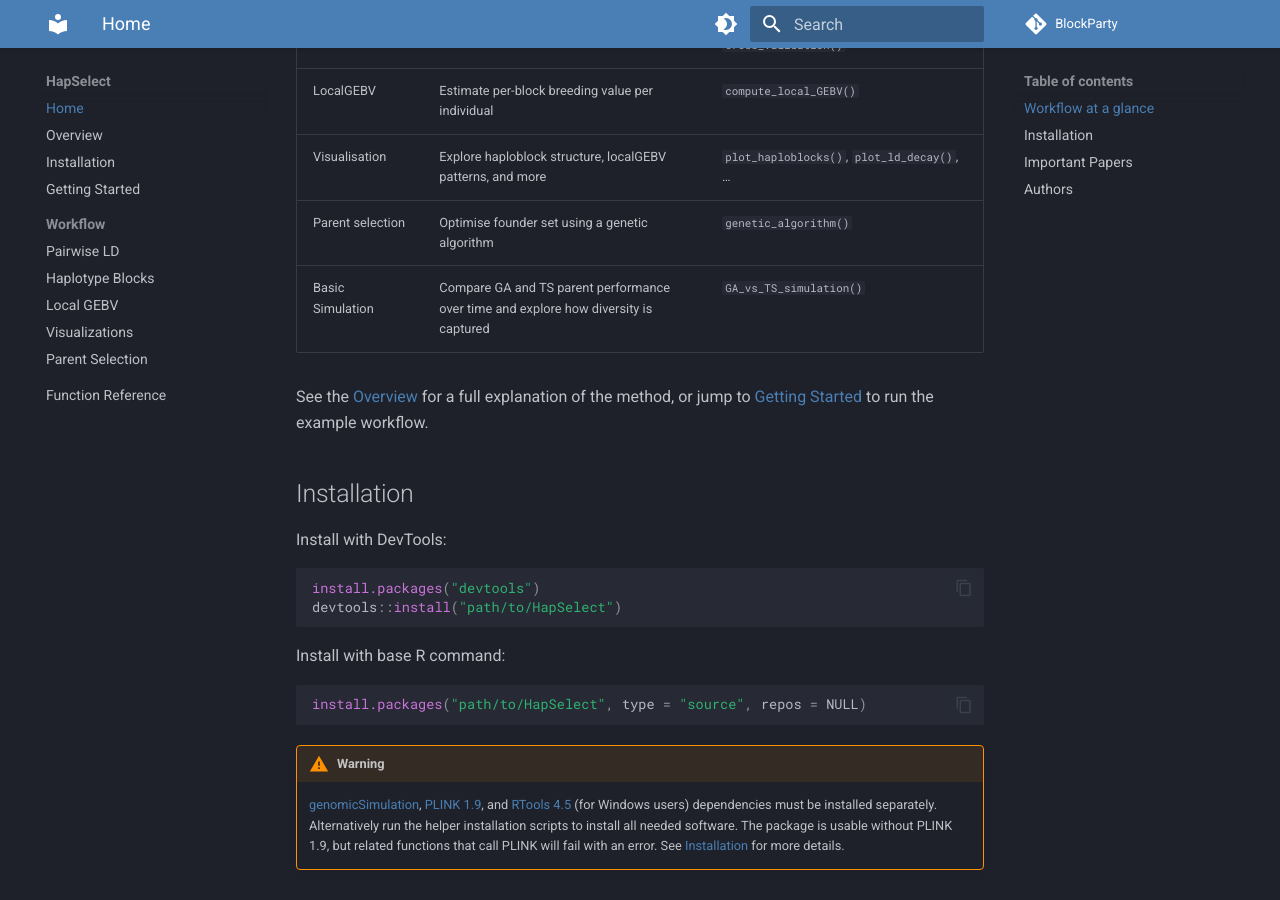
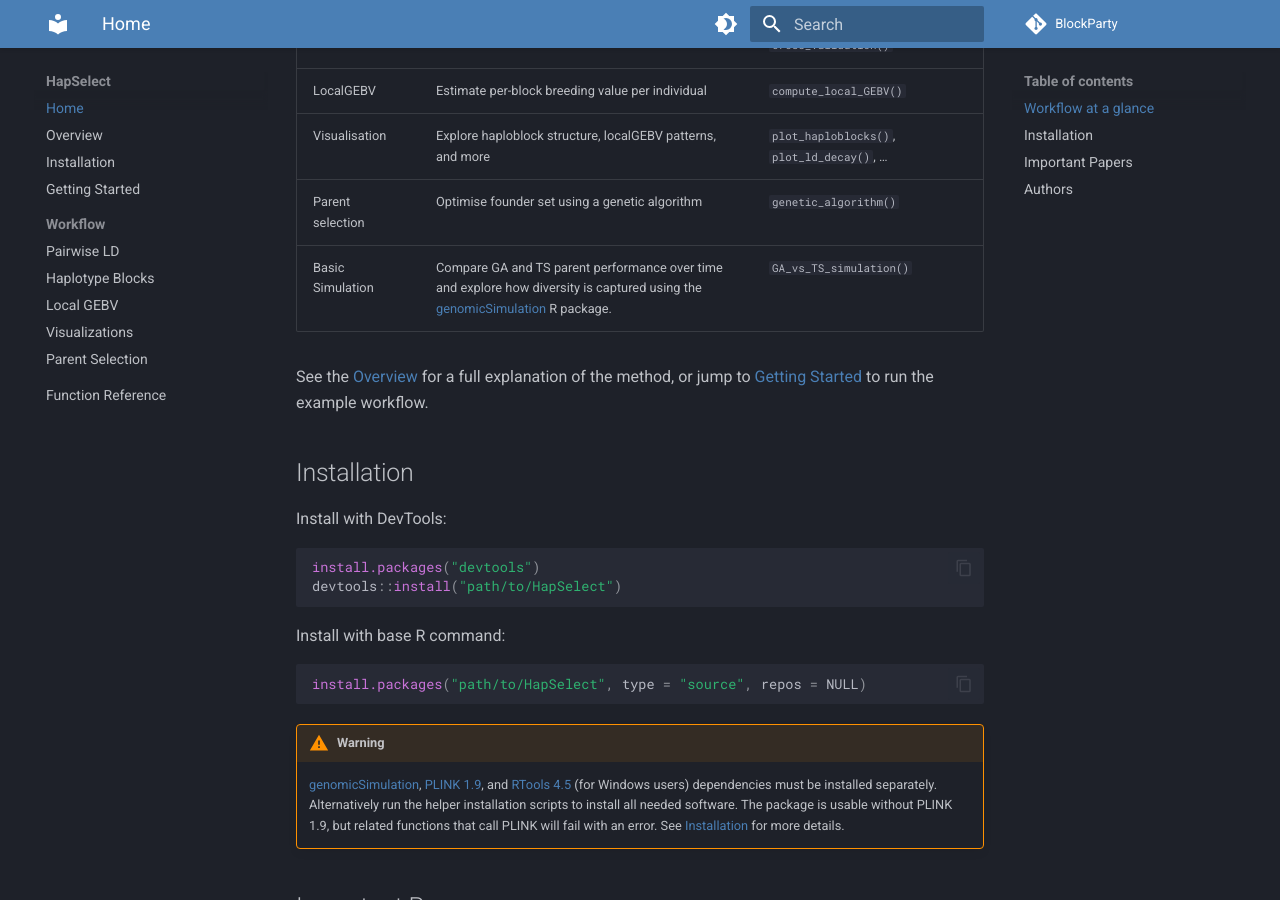
Before and after one commit to wrshf7/HapSelect-Docs, an MkDocs documentation site: the page built from docs/index.md, in a window 1280 px wide and 900 px high, scrolled down 667 px. Built offline with MkDocs 1.6.1 and Material for MkDocs 9.7.7, drawn with Linux system fonts in a browser that asks for light colours; comment, search, counter and statistics services are not loaded.

Commit message:
Update index.md

```diff
--- a/docs/index.md
+++ b/docs/index.md
@@ -14,7 +14,7 @@ The package is designed for breeding programs running genomic selection, where i
 | LocalGEBV | Estimate per-block breeding value per individual | `compute_local_GEBV()` |
 | Visualisation | Explore haploblock structure, localGEBV patterns, and more | `plot_haploblocks()`, `plot_ld_decay()`, … |
 | Parent selection | Optimise founder set using a genetic algorithm | `genetic_algorithm()` |
-| Basic Simulation | Compare GA and TS parent performance over time and explore how diversity is captured | `GA_vs_TS_simulation()` |
+| Basic Simulation | Compare GA and TS parent performance over time and explore how diversity is captured using the [genomicSimulation](https://github.com/vllrs/genomicSimulation) R package. | `GA_vs_TS_simulation()` |
 
 See the [Overview](overview.md) for a full explanation of the method, or jump to [Getting Started](getting-started.md) to run the example workflow.
 
```
